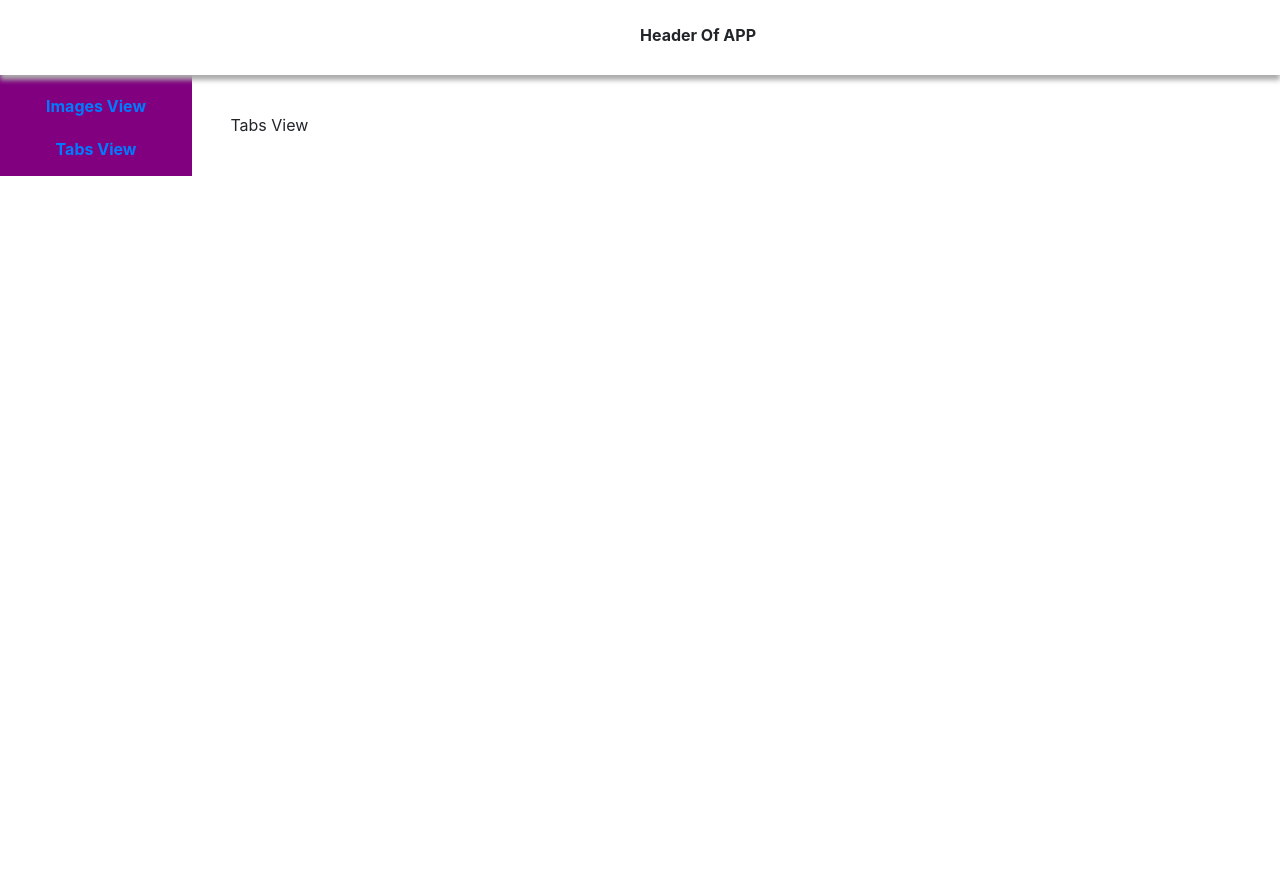
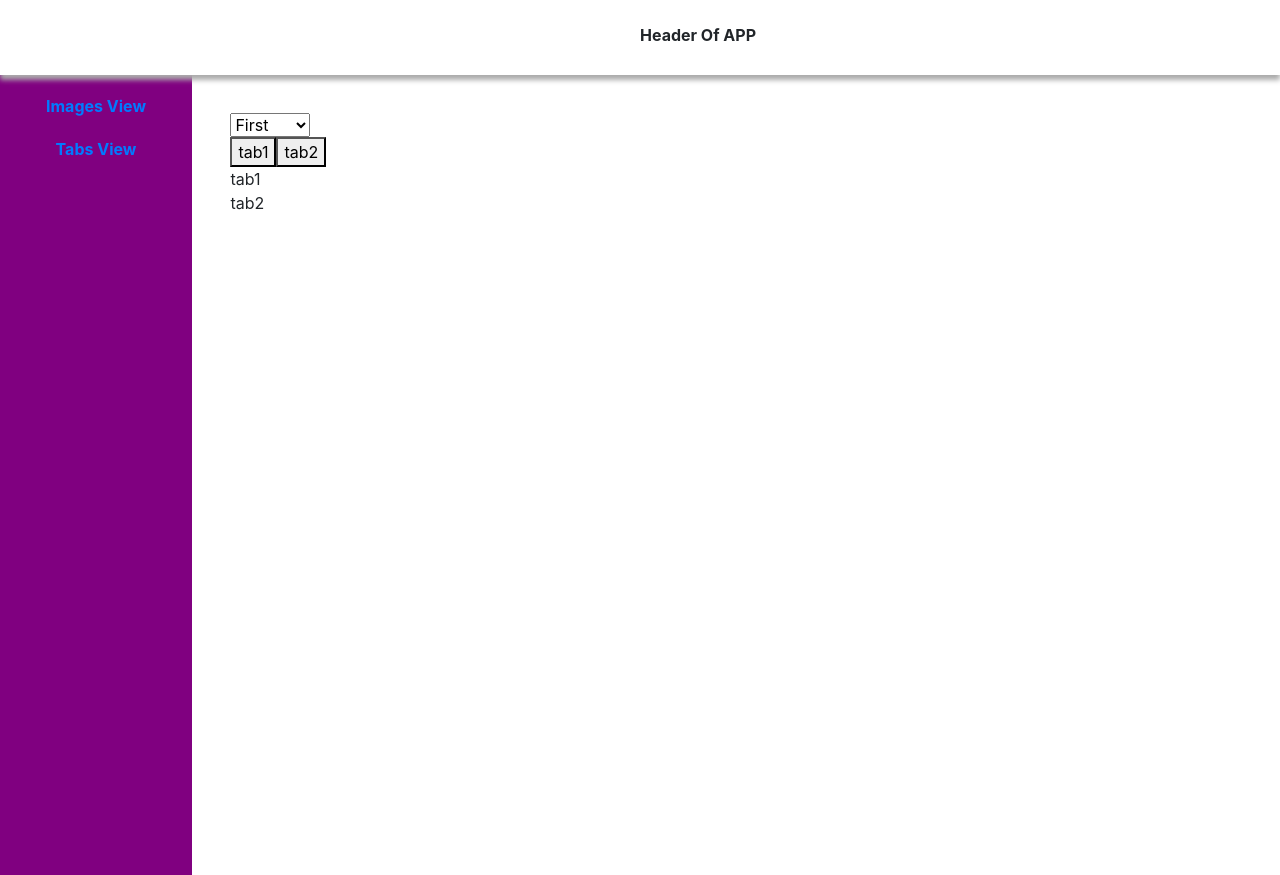
Before and after one commit to vinay506/react-sample-app, a React (Create React App) app: page /tabsView in a window 1280 px wide. Before the commit the page ends 800 px from the top, so only its background shows below. Built offline with nearby package versions, Linux system fonts and the light colour scheme.

Commit message:
code changes for tabsView

```diff
--- a/src/components/App.scss
+++ b/src/components/App.scss
@@ -5,6 +5,8 @@
 
 .body_container{
   display: flex;
+  height:100vh;
+  min-height: 100%;
 }
 
 
--- a/src/components/tabs_view/tabsView.js
+++ b/src/components/tabs_view/tabsView.js
@@ -1,10 +1,53 @@
 import React from 'react'
 
 function TabsView() {
+
+    const tabs = ["tab1", "tab2"];
+
+    function getTabs() {
+        return (
+            <div className="tab">
+                {
+                    tabs.map(tab => {
+                        return <button key={tab} className="tabItem" onClick={()=>{onTabChange(tab)}}>{tab}</button>
+                    })
+                }
+            </div>
+        )
+    }
+
+    function onTabChange(tab){
+        console.log(tab);
+    }
+
+    function getTabsConent() {
+        return <div className="tab-content">
+            {tabs.map(tab=>{
+                return getTabContent(tab)
+            })}
+        </div>
+    }
+
+    function getTabContent(tab){
+        return <div id={tab}>{tab}</div>
+    }
+
     return (
         <div>
-            Tabs View
+            <div>
+                <select className="form-controll">
+                    <option value="first">First</option>
+                    <option value="second">Second</option>
+                </select>
+
+            </div>
+            <div>
+                {getTabs()}
+                {getTabsConent()}
+            </div>
+
         </div>
+
     )
 }
 
--- /dev/null
+++ b/src/components/tabs_view/tabsViewStyles.scss
@@ -0,0 +1,27 @@
+.tab {
+    overflow: hidden;
+  border: 1px solid #ccc;
+  background-color: #f1f1f1;
+}
+
+.tab button{
+    background-color: inherit;
+    float: left;
+    border: none;
+    outline: none;
+    cursor: pointer;
+    padding: 14px 16px;
+    transition: 0.3s;
+    font-size: 17px;
+}
+
+
+/* Change background color of buttons on hover */
+.tab button:hover {
+    background-color: #ddd;
+  }
+
+  /* Create an active/current tablink class */
+  .tab button.active {
+    background-color: #ccc;
+  }
```
